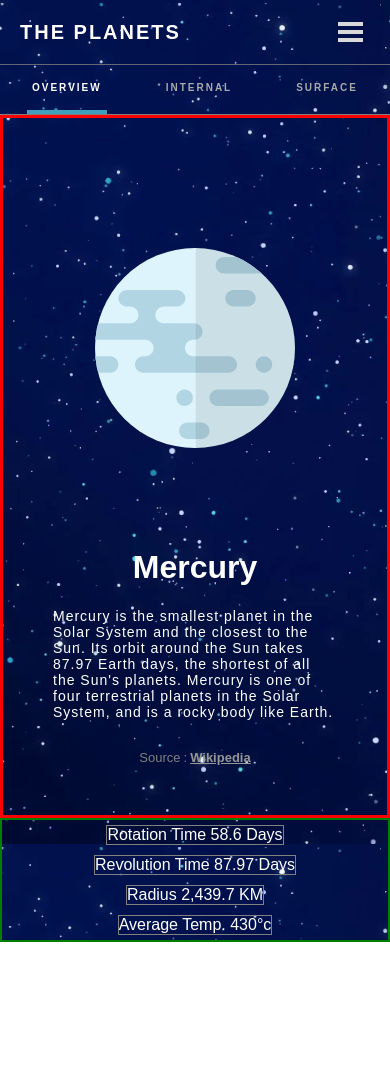
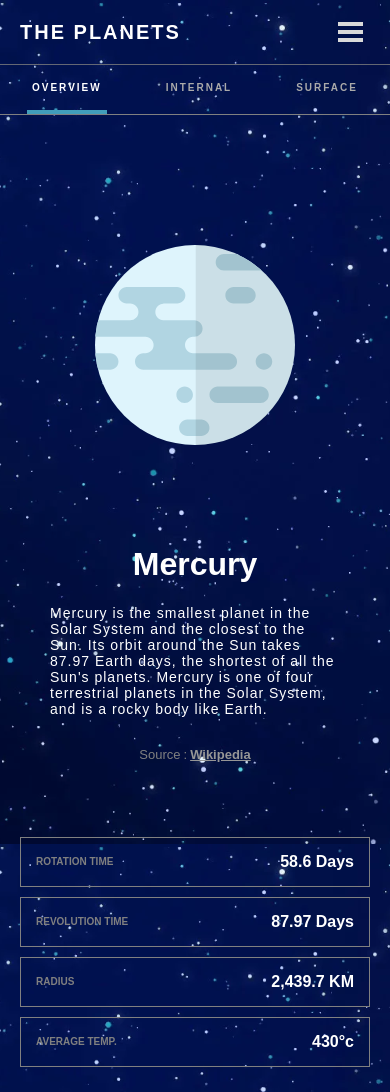
Before and after one commit to Rodri-97/planets-fact-website, a React (Create React App) app: page / in a window 390 px wide. Before the commit the page ends 942 px from the top, so only its background shows below. Built offline with nearby package versions, Linux system fonts and the light colour scheme.

Commit message:
mobile design complete

```diff
--- a/src/components/Planet.js
+++ b/src/components/Planet.js
@@ -37,11 +37,23 @@ const Planet = (props) => {
                 </div>
             </div>
             <Tab currentPlanet={currentPlanet} currentTab={currentTab}/>
-            <div className="statistics center">
-                <div className="statistic">Rotation Time {rotation}</div>
-                <div className="statistic">Revolution Time {revolution}</div>
-                <div className="statistic">Radius {radius}</div>
-                <div className="statistic">Average Temp. {temperature}</div>
+            <div className="statistics">
+                <div className="statistics-container">
+                    <div className="statistic-name">ROTATION TIME</div>
+                    <div className="statistic">{rotation}</div>
+                </div>
+                <div className="statistics-container">
+                    <div className="statistic-name">REVOLUTION TIME</div>
+                    <div className="statistic">{revolution}</div>
+                </div>
+                <div className="statistics-container">
+                    <div className="statistic-name">RADIUS</div>
+                    <div className="statistic">{radius}</div>
+                </div>
+                <div className="statistics-container">
+                    <div className="statistic-name">AVERAGE TEMP.</div>
+                    <div className="statistic">{temperature}</div>
+                </div>
             </div>
         </div>
     )
--- a/src/styles/Navbar.css
+++ b/src/styles/Navbar.css
@@ -198,10 +198,6 @@
         padding: 0 10px;
         border-top: 3px solid transparent;
     }
-
-    .navbar-link:hover {
-        border-top: 3px solid orange;
-    }
 }
 
 @media screen and (min-width: 1000px) {
--- a/src/styles/Planet.css
+++ b/src/styles/Planet.css
@@ -33,11 +33,30 @@
 }
 
 .statistics {
+    display: flex;
     flex-direction: column;
-    border: 2px solid green;
+    align-items: stretch;
+    padding: 20px;
+}
+
+.statistics-container {
+    border: 1px solid gray;
+    margin: 5px 0;
+    padding: 15px;
+    display: flex;
+    align-items: center;
+    justify-content: center;
+}
+
+.statistic-name, .statistic {
+    font-weight: bold;
+}
+
+.statistic-name {
+    color: gray;
+    font-size: 10px;
 }
 
 .statistic {
-    border: 1px solid gray;
-    margin: 5px 0;
+    margin-left: auto;
 }
--- a/src/styles/Tab.css
+++ b/src/styles/Tab.css
@@ -5,7 +5,6 @@
 }
 
 .tab-content {
-    border: 3px solid red;
     flex-direction: column;
     padding: 50px;
 }
```
